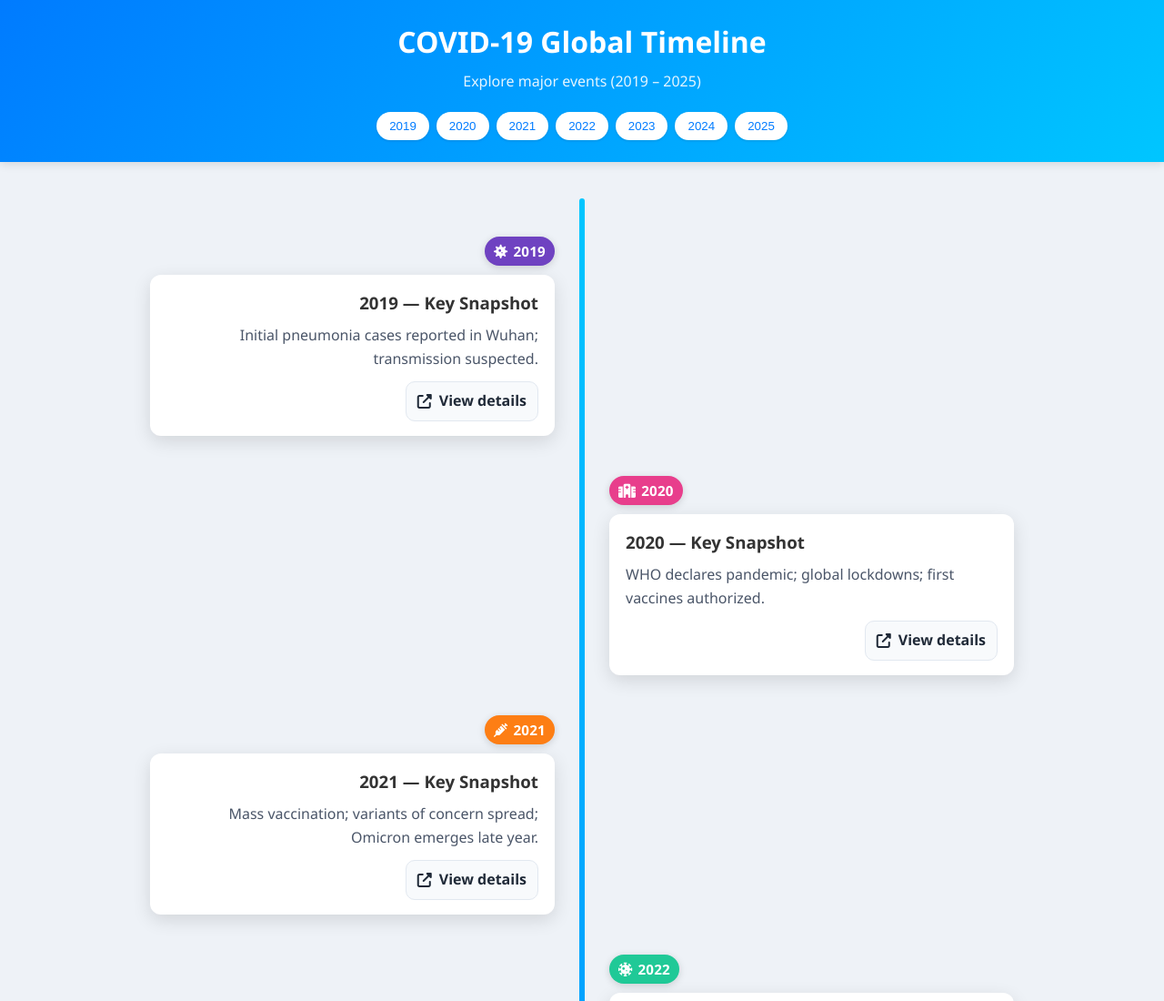
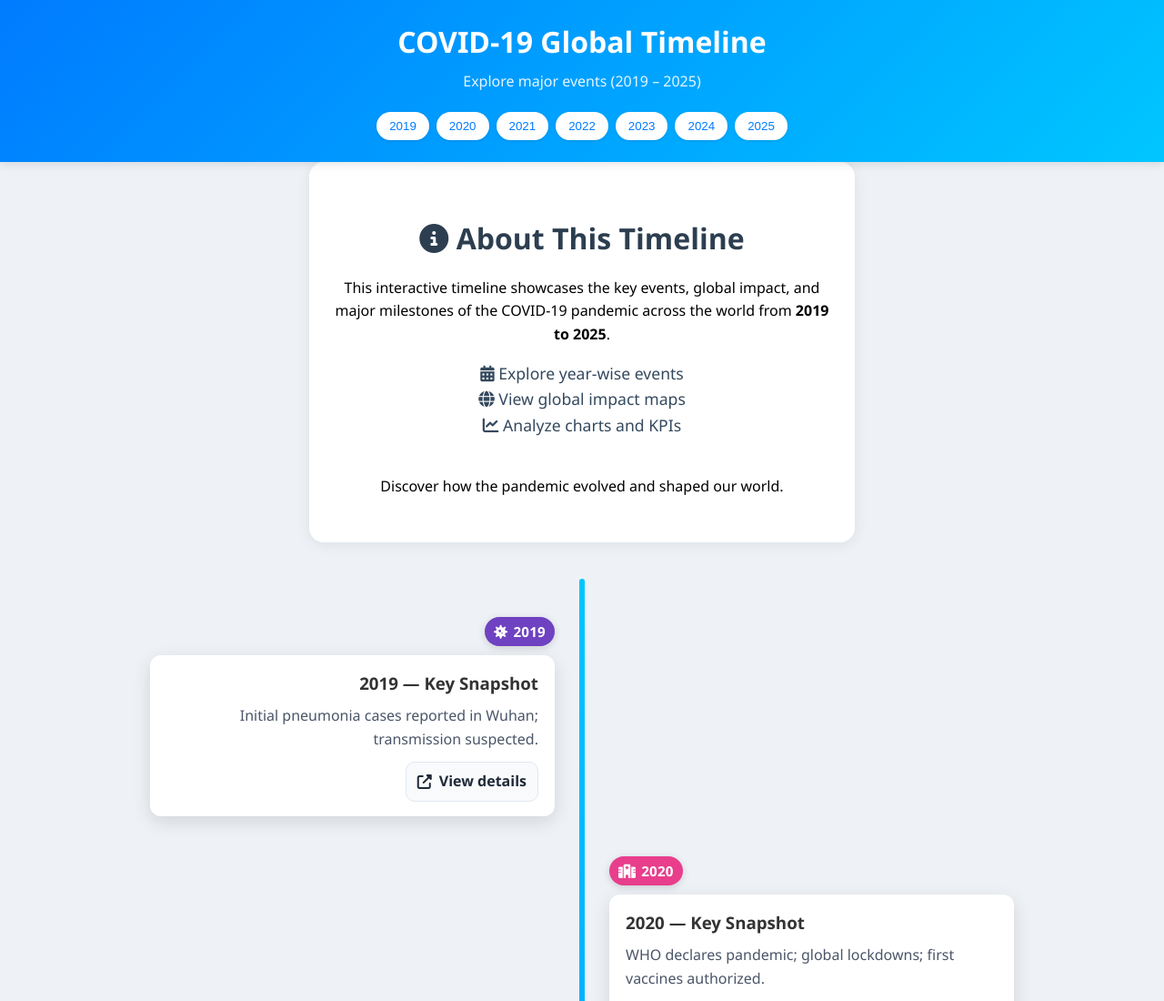
Before and after one commit to sazid73/Interactive-Covid-19-Timeline, a plain HTML site: page index.html in a window 1280 px wide. Shown: the top 1100 px of the page at 91% size. Drawn offline with Linux system fonts and the light colour scheme.

Commit message:
addition of description

```diff
--- a/index.html
+++ b/index.html
@@ -12,7 +12,12 @@
     <h1>COVID-19 Global Timeline</h1>
 
     <p class="subtitle">Explore major events (2019 – 2025)</p>
+
+    <!-- Added description -->
+
+
     <nav class="year-nav">
+
       <button onclick="scrollToYear('2019')">2019</button>
       <button onclick="scrollToYear('2020')">2020</button>
       <button onclick="scrollToYear('2021')">2021</button>
@@ -23,6 +28,20 @@
     </nav>
   </header>
   <main>
+    <div class="intro-container">
+      <section class="intro-section">
+        <h2 class="intro-title"><i class="fas fa-info-circle"></i> About This Timeline</h2>
+        <p class="description">
+          This interactive timeline showcases the key events, global impact, and major milestones of the COVID-19 pandemic across the world from <strong>2019 to 2025</strong>.<br>
+          <span class="features">
+            <i class="fas fa-calendar-alt"></i> Explore year-wise events<br>
+            <i class="fas fa-globe"></i> View global impact maps<br>
+            <i class="fas fa-chart-line"></i> Analyze charts and KPIs
+          </span><br>
+          Discover how the pandemic evolved and shaped our world.
+        </p>
+      </section>
+    </div>
     <div class="timeline" id="timeline"></div>
   </main>
   <footer class="footer">
--- a/style.css
+++ b/style.css
@@ -1,3 +1,34 @@
+/* Center the intro section container and its content */
+.intro-container {
+  display: flex;
+  justify-content: center;
+  align-items: center;
+  min-height: 250px;
+  width: 100%;
+  margin-left: 0;
+  text-align: center;
+}
+
+.intro-section {
+  max-width: 600px;
+  background: #fff;
+  border-radius: 16px;
+  box-shadow: 0 2px 16px rgba(0,0,0,0.08);
+  padding: 32px 24px;
+}
+
+.intro-title {
+  font-size: 2rem;
+  margin-bottom: 16px;
+  color: #2c3e50;
+}
+
+.features {
+  display: block;
+  margin: 16px 0;
+  font-size: 1.1rem;
+  color: #34495e;
+}
 /* Base */
 :root{
   --c-2019:#6f42c1;
```
